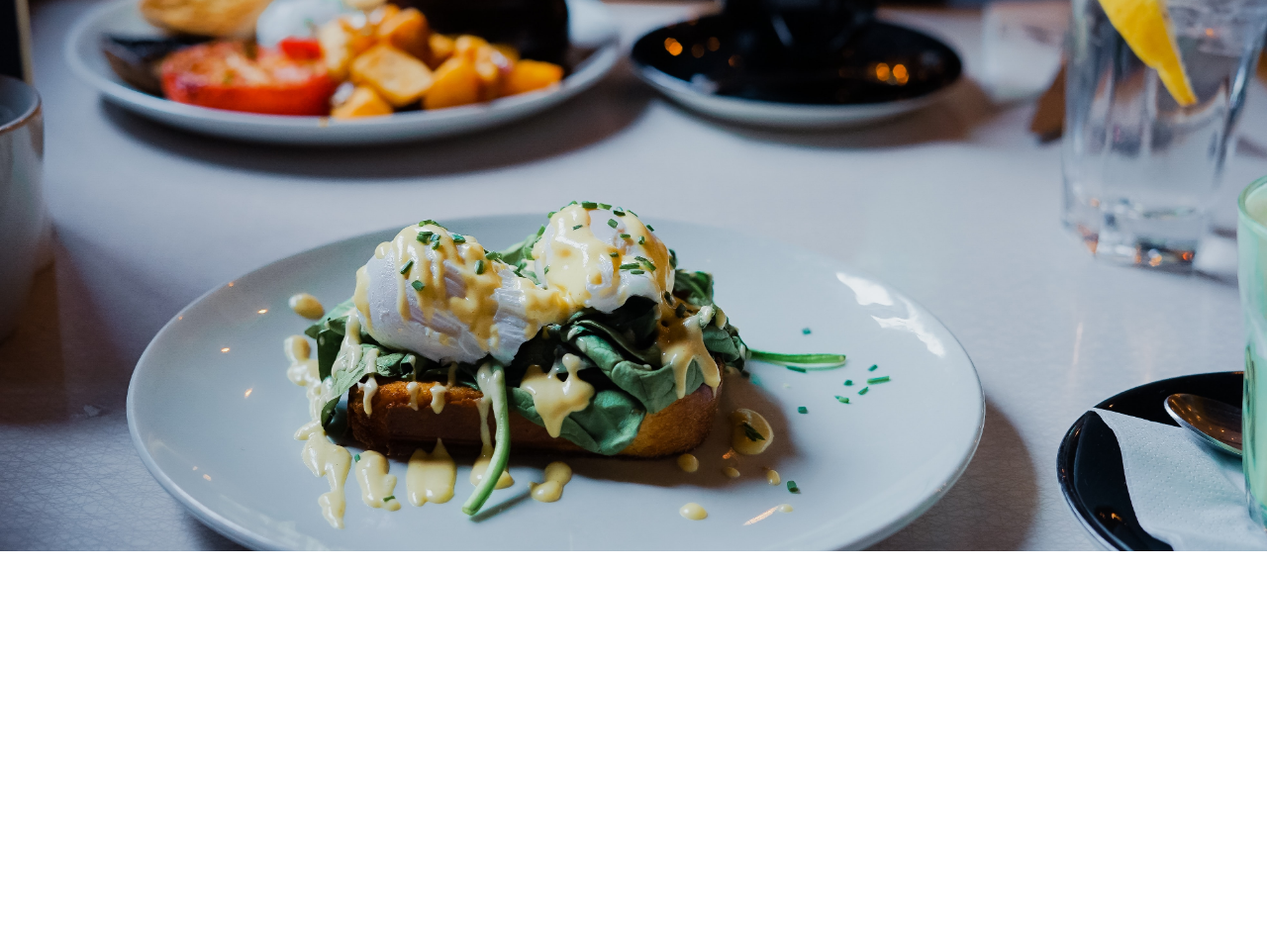
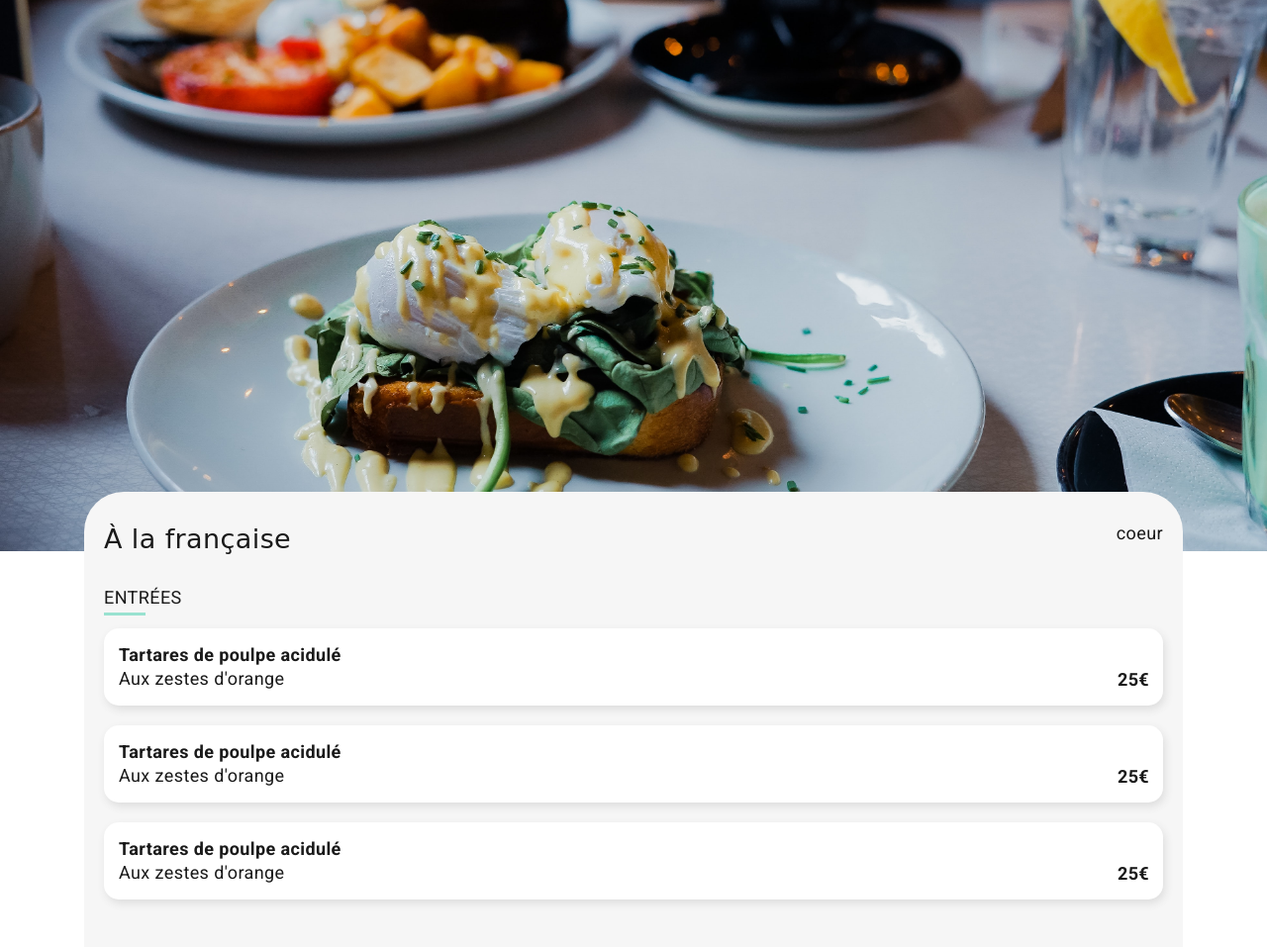
Before and after one commit to celineDev/CelineMouflard_3_11112021, a plain HTML site: page menu_a-la-francaise.html in a window 1280 px wide. Shown: the part 73-1030 px from the top of the page at 99% size. Drawn offline with Linux system fonts and the light colour scheme; a web font is replaced by a local one.

Commit message:
add check on menu lists

```diff
--- a/menu_a-la-francaise.html
+++ b/menu_a-la-francaise.html
@@ -22,6 +22,55 @@
 
     <main>
 
+        <div class="menu container container--pall">
+            <div class="menu__title flex flex-jc-sb">
+                <h2>&Agrave; la française</h2>
+                <p>coeur</p>
+            </div>
+            <div class="menu__items">
+                <p class="menu__entrees">ENTR&Eacute;ES</p>
+                <div class="menu__cards">
+
+
+
+
+                    <div class="menu__card flex">
+                        <div class="menu__card-text">
+                            <p>Tartares de poulpe acidulé</p>
+                            <p>Aux zestes d'orange</p>
+                        </div>
+                        <span class="menu__price flex flex-jc-c">25€</span>
+                        <div class="menu__check flex flex-jc-c flex-ai-c">
+                            <i class="fas fa-check-circle fa-lg"></i></i>
+                        </div>
+                    </div>
+                    <div class="menu__card flex">
+                        <div class="menu__card-text">
+                            <p>Tartares de poulpe acidulé</p>
+                            <p>Aux zestes d'orange</p>
+                        </div>
+                        <span class="menu__price flex flex-jc-c">25€</span>
+                        <div class="menu__check flex flex-jc-c flex-ai-c">
+                            <i class="fas fa-check-circle fa-lg"></i></i>
+                        </div>
+                    </div>
+                    <div class="menu__card flex">
+                        <div class="menu__card-text">
+                            <p>Tartares de poulpe acidulé</p>
+                            <p>Aux zestes d'orange</p>
+                        </div>
+                        <span class="menu__price flex flex-jc-c">25€</span>
+                        <div class="menu__check flex flex-jc-c flex-ai-c">
+                            <i class="fas fa-check-circle fa-lg"></i></i>
+                        </div>
+                    </div>
+
+
+
+
+                </div>
+            </div>
+        </div>
     </main>
 <!--
     <footer class="footer">
--- /dev/null
+++ b/scss/Menu/_menu.scss
@@ -0,0 +1,81 @@
+.menu {
+
+        background-color: $lightGrey;
+        letter-spacing: .4px;
+        border-top-left-radius: 40px;
+        border-top-right-radius: 40px;
+        position: relative;
+        top: -60px;
+
+    &__title {
+        font-size: 18px;
+    }
+    &__items {
+        margin-top: 30px;
+    }
+    &__entrees {
+        position: relative;
+        margin-bottom: 20px;
+
+        &:before {
+            content: "";
+            position: absolute;
+            width: 42px;
+            height: 2px;
+            border-bottom: 3px solid $tertiary;
+            bottom: -7px;
+        }
+    }
+
+    &__cards {
+        margin-top: 20px;
+    }
+    &__card {
+        background-color: #fff;
+        border-radius: 15px;
+        overflow: hidden;
+        margin-bottom: 20px;
+        box-shadow: 2px 4px 8px darken($grey, 5%);
+        // transition: 200ms;
+
+        &:hover {
+            box-shadow: 3px 5px 9px darken($grey, 10%);
+        }
+
+        &-text {
+            height: 48px;
+            margin: 15px;
+
+            white-space: nowrap;
+            overflow: hidden;
+            text-overflow: ellipsis;
+
+            p:first-child {
+                font-weight: 700;
+                font-size: $font-m;
+            }
+        }
+        span {
+            width: 60px;
+            font-weight: 700;
+            margin-left: auto;
+            align-items: flex-end;
+            padding-bottom: 15px;
+        }
+
+        &:hover .menu__check {
+            margin-right: 0;
+        }
+    }
+
+    &__check {
+        background-color: $tertiary;
+        width: 60px;
+        margin-right: -60px;
+        transition: all 300ms;
+
+        i {
+            color: #fff;
+        }
+    }
+}
--- a/scss/_globals.scss
+++ b/scss/_globals.scss
@@ -28,6 +28,7 @@ main {
 
 h1, h2 {
     font-family: 'Shrikhand', cursive;
+    font-weight: inherit;
 }
 
 a {
@@ -40,7 +41,6 @@ h1 {
     align-items: center;
     height: 4.375rem;
     color: lighten(black, 10%);
-    font-weight: inherit;
 }
 
 // Flexbox
--- a/scss/index_scss/_footer.scss
+++ b/scss/index_scss/_footer.scss
@@ -22,7 +22,6 @@
     }
     &__logo {
         h2 {
-            font-weight: inherit;
             font-size: $font-m;
             padding-bottom: 16px;
 
--- a/scss/style.scss
+++ b/scss/style.scss
@@ -8,3 +8,5 @@
 @import "index_scss/function";
 @import "index_scss/restaurant";
 @import "index_scss/footer";
+
+@import "menu/menu";
```
Also changed, not shown: scss/style.css, 1 other file.
